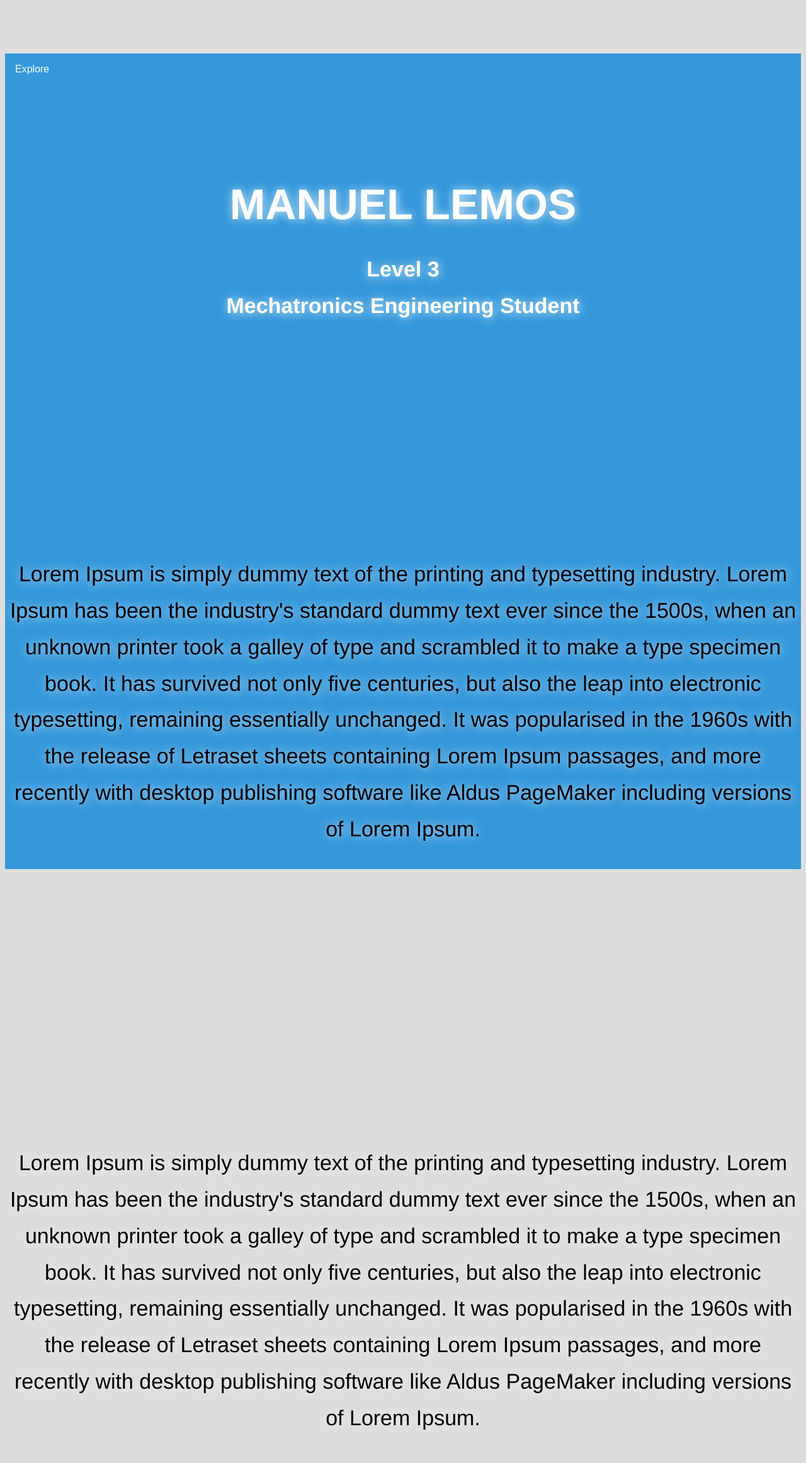
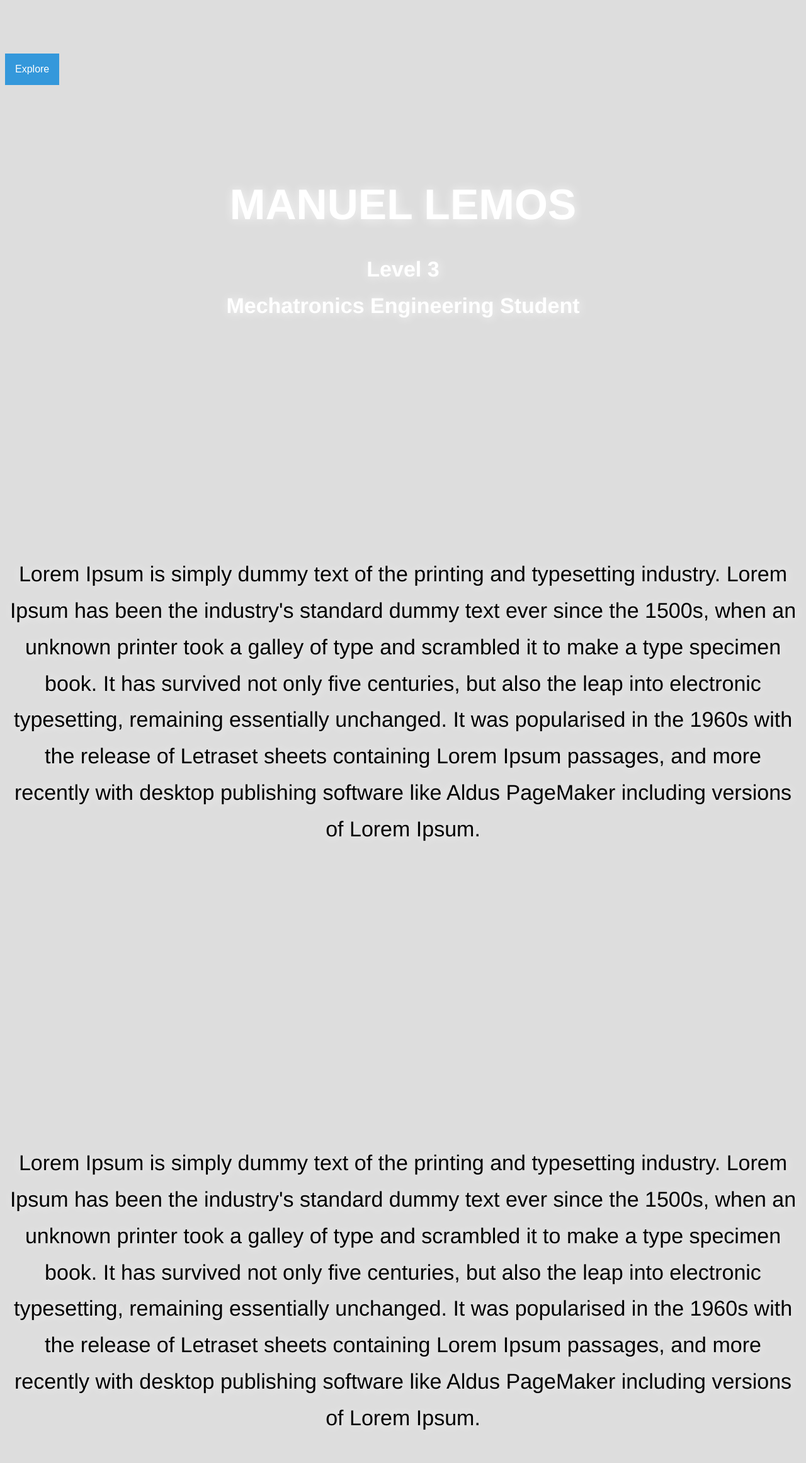
Before and after one commit to MannyLemos/MannyLemos.github.io, a Jekyll site: the page index.html, which Jekyll copies as it is, in a window 1280 px wide. Shown: the whole page at 63% size. Built offline with Jekyll 4.4.1, drawn with Linux system fonts in a browser that asks for light colours; nearby versions of some CDN libraries; a script that is not in the unit is left out.

Commit message:
Update index.html

```diff
--- a/index.html
+++ b/index.html
@@ -14,7 +14,7 @@
 }
 
 .dropdown {
-  background-color: #3498DB;
+  /*background-color: #3498DB; */
   position: relative;
   display: inline-block;
 }
```
